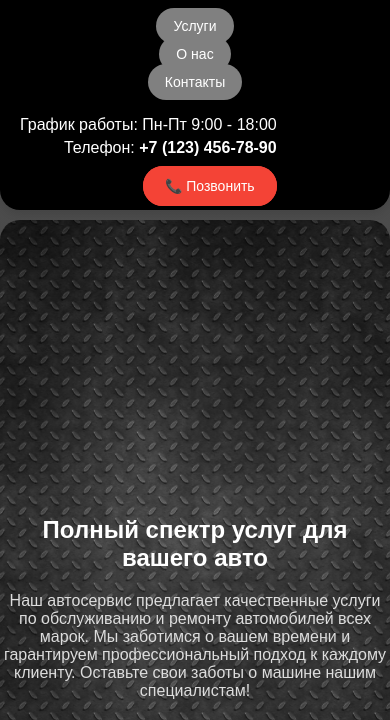
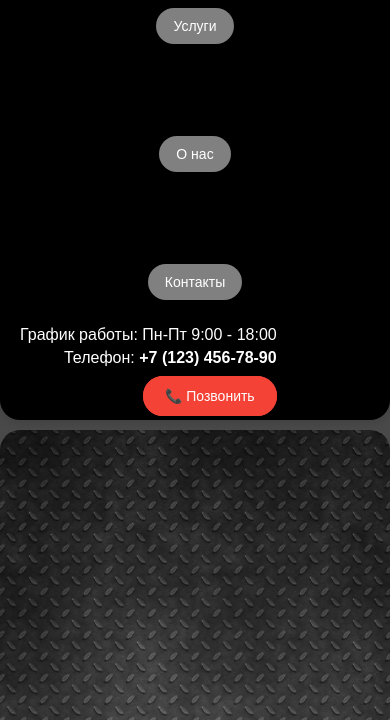
Before and after one commit to takizzava/avto_WEB, a plain HTML site: page index.html in a window 390 px wide. Shown: the part 105-825 px from the top of the page. Drawn offline with Linux system fonts and the light colour scheme.

Commit message:
Пробую исправить кнопки на телефоне в шапке

```diff
--- a/css/style.css
+++ b/css/style.css
@@ -150,6 +150,7 @@ header .call-button:hover {
     }
 
     header .logo {
+        text-align: center;
         margin-bottom: 10px;
         max-width: 100%; /* Логотип будет занимать всю ширину */
     }
@@ -163,7 +164,11 @@ header .call-button:hover {
     header nav ul {
         flex-direction: column;
         align-items: center; /* Центрируем элементы меню */
-        gap: 10px;
+        gap: 100px;
+    }
+
+    header nav ul li {
+        margin-bottom: 10px; /* Отступ между кнопками навигации */
     }
 
     header .header-contact {
```
